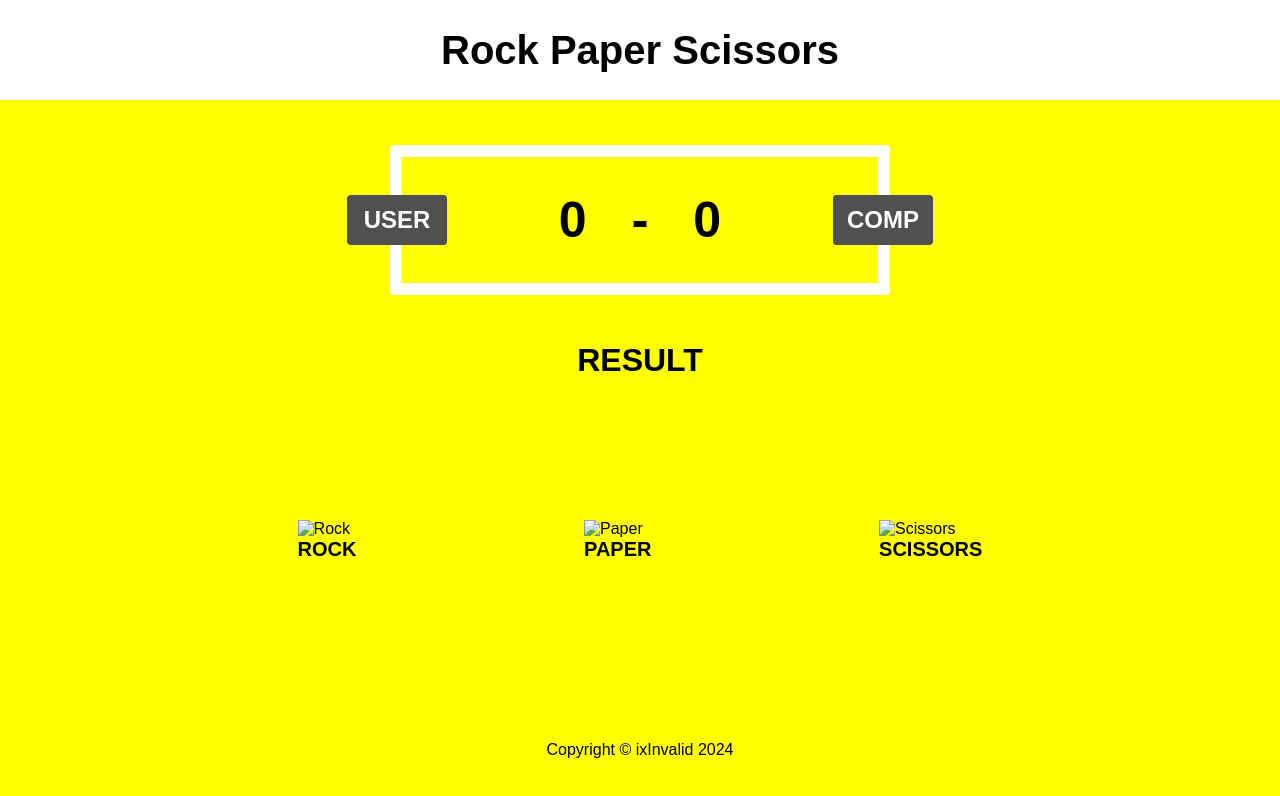
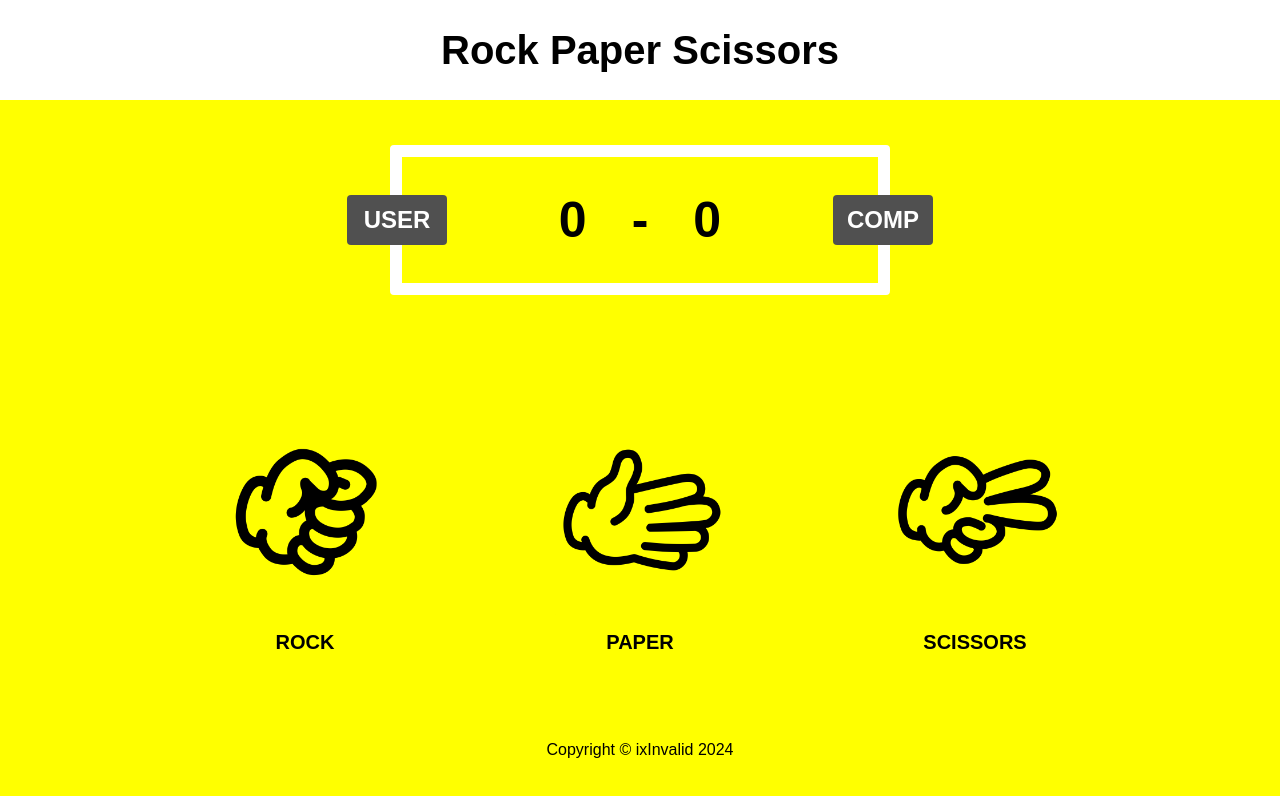
Before and after one commit to ixInvalid/odin-rps, a plain HTML site: page index.html in a window 1280 px wide. Drawn offline with Linux system fonts and the light colour scheme.

Commit message:
polish game - added rock paper scissors png - removed message RESULT text - changed png image size

```diff
--- a/css/styles.css
+++ b/css/styles.css
@@ -111,10 +111,9 @@ body {
     cursor: pointer;
 }
 
-.img {
-    height: 250px;
-    width: 250px;
-    border: solid;
+img {
+    height: 200px;
+    width: 200px;
 }
 
 .caption {
--- a/index.html
+++ b/index.html
@@ -33,7 +33,7 @@
         <!-- Result -->
         <section class="result">
             <div class="container">
-                <div class="message">RESULT</div>
+                <div class="message"></div>
             </div>
         </section>
 
@@ -43,19 +43,19 @@
                 <div class="box-container">
                     <div class="box rock">
                         <div class="box-img">
-                            <img src="" alt="Rock" class="image">
+                            <img src="img/rock.png" alt="Rock" class="image">
                         </div>
                         <div class="caption">ROCK</div>
                     </div>
                     <div class="box paper">
                         <div class="box-img">
-                            <img src="" alt="Paper" class="image">
+                            <img src="img/paper.png" alt="Paper" class="image">
                         </div>
                         <div class="caption">PAPER</div>
                     </div>
                     <div class="box scissors">
                         <div class="box-img">
-                            <img src="" alt="Scissors" class="image">
+                            <img src="img/scissors.png" alt="Scissors" class="image">
                         </div>
                         <div class="caption">SCISSORS</div>
                     </div>
```
Also changed, not shown: img/paper.png (added), img/rock.png (added), img/scissors.png (added), 1 other file.
